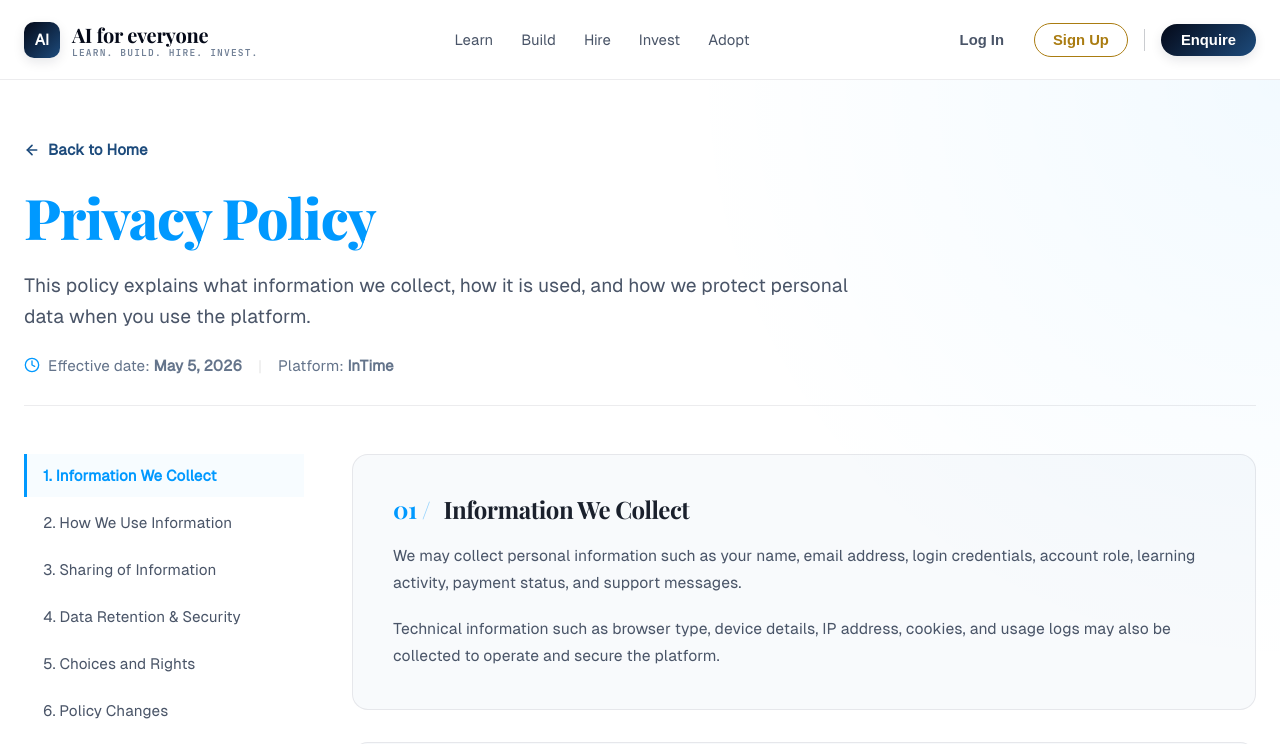
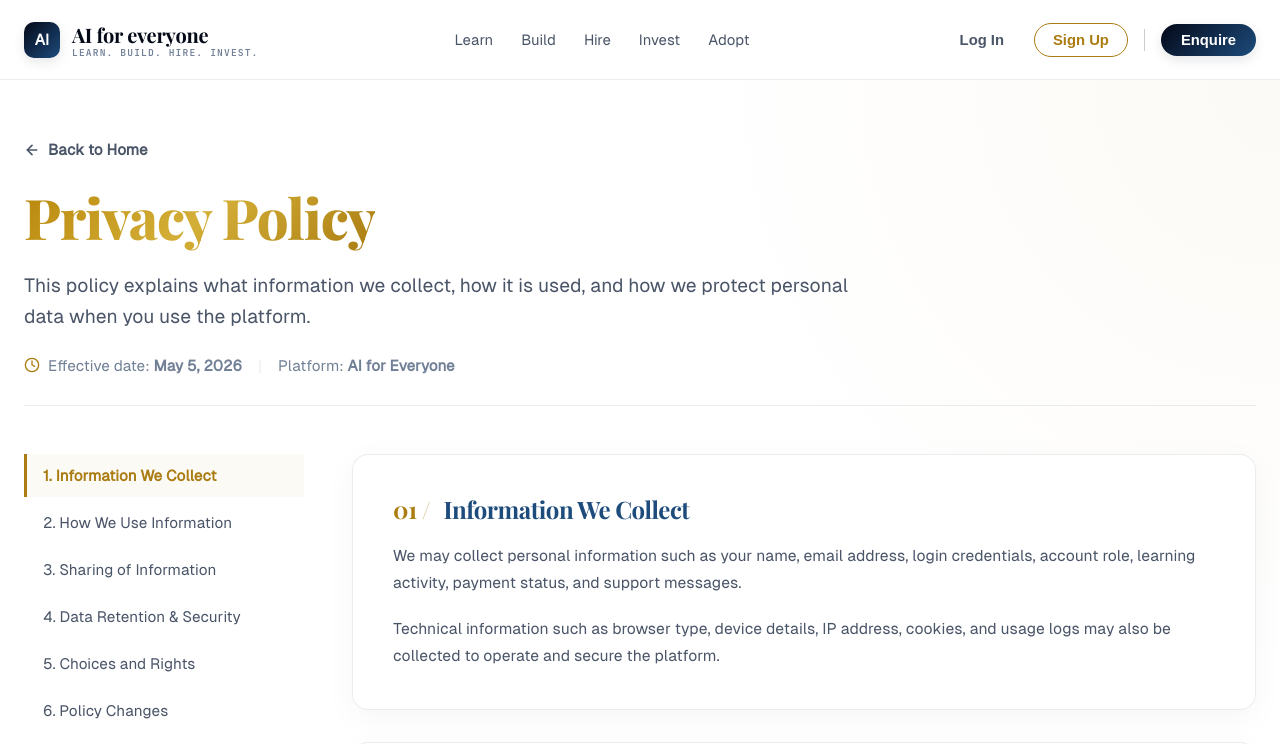
Before and after one commit to Soudip-Panja/AI-For-Everyone, a React (Vite) app: page /privacy-policy in a window 1280 px wide. Shown: the top 744 px of the page. Built offline with nearby package versions, Linux system fonts and the light colour scheme; a web font is replaced by a local one.

Commit message:
fix: Privacy Policy design is fixed

```diff
--- a/src/Pages/PrivacyPolicy.jsx
+++ b/src/Pages/PrivacyPolicy.jsx
@@ -82,7 +82,7 @@ export default function PrivacyPolicy() {
 
     const observerOptions = {
       root: null,
-      rootMargin: "-120px 0px -50% 0px", // Adjust for header offset
+      rootMargin: "-140px 0px -75% 0px", // Trigger when top of section enters scroll zone below navbar
       threshold: 0.05,
     };
 
@@ -105,7 +105,7 @@ export default function PrivacyPolicy() {
   const handleScrollTo = (id) => {
     const el = document.getElementById(id);
     if (el) {
-      const offset = 110; // Sticky header offset
+      const offset = 130; // Sticky header offset
       const bodyRect = document.body.getBoundingClientRect().top;
       const elementRect = el.getBoundingClientRect().top;
       const elementPosition = elementRect - bodyRect;
@@ -136,7 +136,7 @@ export default function PrivacyPolicy() {
           </Link>
 
           <h1 style={styles.mainTitle} className="privacy-title">
-            Privacy Policy
+            <span className="gradient-gold-text">Privacy Policy</span>
           </h1>
 
           <p style={styles.subTitle}>
@@ -153,7 +153,7 @@ export default function PrivacyPolicy() {
             </div>
             <span style={styles.metaSeparator}>|</span>
             <div style={styles.metaItem}>
-              <span>Platform: <strong>InTime</strong></span>
+              <span>Platform: <strong>AI for Everyone</strong></span>
             </div>
           </div>
         </div>
@@ -182,7 +182,7 @@ export default function PrivacyPolicy() {
               <section
                 key={sec.id}
                 id={sec.id}
-                className="policy-card"
+                className="glass-panel policy-card"
               >
                 <h2 style={styles.cardTitle}>
                   {sec.number && (
@@ -219,7 +219,7 @@ export default function PrivacyPolicy() {
         .privacy-sidebar {
           width: 280px;
           position: sticky;
-          top: 110px;
+          top: 130px;
           flex-shrink: 0;
           display: flex;
           flex-direction: column;
@@ -253,28 +253,25 @@ export default function PrivacyPolicy() {
           background: rgba(0, 0, 0, 0.02);
         }
         .sidebar-link.active {
-          color: #0099ff;
-          border-left-color: #0099ff;
+          color: var(--accent-gold);
+          border-left-color: var(--accent-gold);
           font-weight: 600;
-          background: rgba(0, 153, 255, 0.03);
+          background: rgba(170, 124, 17, 0.04);
         }
         .policy-card {
-          background: #f8fafc;
-          border: 1px solid var(--border-color);
-          border-radius: 16px;
-          padding: 40px;
-          scroll-margin-top: 110px;
-          transition: all 0.3s ease;
+          scroll-margin-top: 130px;
+          transition: all 0.3s cubic-bezier(0.25, 0.8, 0.25, 1);
+          padding: 40px !important;
         }
         .policy-card:hover {
-          transform: translateY(-2px);
-          box-shadow: 0 12px 24px rgba(0, 0, 0, 0.03);
-          border-color: rgba(0, 153, 255, 0.2);
+          transform: translateY(-4px) scale(1.005);
+          border-color: rgba(212, 175, 55, 0.4) !important;
+          box-shadow: 0 12px 40px rgba(212, 175, 55, 0.08) !important;
         }
         .privacy-back-link {
           display: inline-flex;
           align-items: center;
-          color: var(--accent-secondary);
+          color: var(--text-secondary);
           font-size: 0.95rem;
           font-weight: 600;
           text-decoration: none;
@@ -283,7 +280,7 @@ export default function PrivacyPolicy() {
         }
         .privacy-back-link:hover {
           transform: translateX(-4px);
-          color: #0099ff;
+          color: var(--accent-gold);
         }
 
         @media (max-width: 1024px) {
@@ -316,7 +313,7 @@ export default function PrivacyPolicy() {
           }
           .sidebar-link.active {
             border-left-color: transparent;
-            border-bottom-color: #0099ff;
+            border-bottom-color: var(--accent-gold);
             background: transparent;
           }
         }
@@ -337,7 +334,7 @@ const styles = {
     right: 0,
     width: '600px',
     height: '600px',
-    background: 'radial-gradient(circle at top right, rgba(0, 153, 255, 0.05) 0%, transparent 70%)',
+    background: 'radial-gradient(circle at top right, rgba(170, 124, 17, 0.04) 0%, transparent 70%)',
     pointerEvents: 'none',
     zIndex: 0,
   },
@@ -350,7 +347,7 @@ const styles = {
   mainTitle: {
     fontSize: '3.5rem',
     fontWeight: '800',
-    color: '#0099ff',
+    color: 'var(--accent-primary)',
     marginBottom: '20px',
     letterSpacing: '-0.02em',
     fontFamily: 'var(--font-headline)',
@@ -367,7 +364,7 @@ const styles = {
     alignItems: 'center',
     gap: '16px',
     fontSize: '0.95rem',
-    color: '#64748b',
+    color: 'var(--text-muted)',
     flexWrap: 'wrap',
   },
   metaItem: {
@@ -376,10 +373,10 @@ const styles = {
     gap: '8px',
   },
   metaIcon: {
-    color: '#0099ff',
+    color: 'var(--accent-gold)',
   },
   metaSeparator: {
-    color: 'rgba(0, 0, 0, 0.1)',
+    color: 'var(--border-color)',
   },
   divider: {
     border: 'none',
@@ -390,16 +387,16 @@ const styles = {
   cardTitle: {
     fontSize: '1.5rem',
     fontWeight: '700',
-    color: 'var(--text-primary)',
+    color: 'var(--accent-secondary)',
     marginBottom: '20px',
     fontFamily: 'var(--font-headline)',
   },
   cardTitleNumber: {
-    color: '#0099ff',
+    color: 'var(--accent-gold)',
     marginRight: '8px',
   },
   slash: {
-    color: 'rgba(0, 153, 255, 0.4)',
+    color: 'rgba(170, 124, 17, 0.4)',
     fontWeight: '300',
   },
   paragraph: {
```
